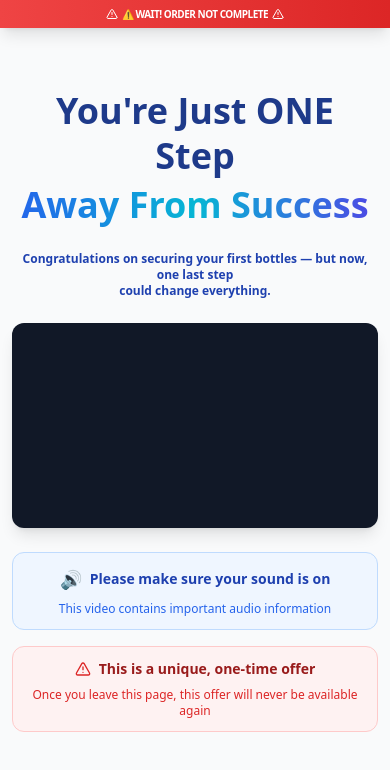
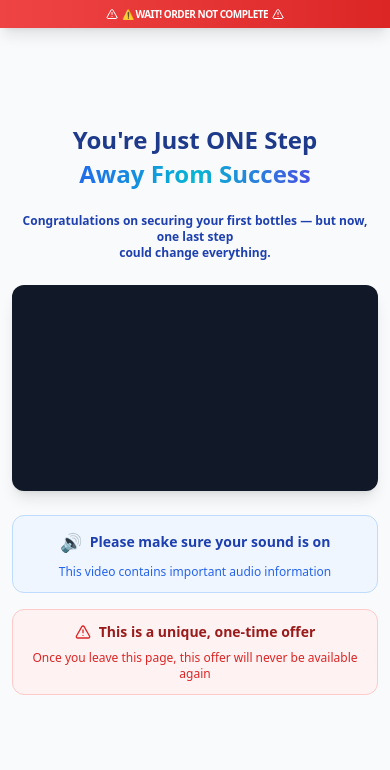
Before and after one commit to sowmik265/brute_horse, a plain HTML site: page index.html in a window 390 px wide. Drawn offline with nearby package versions, Linux system fonts and the light colour scheme.

Commit message:
header text width on smaller devices fixed

```diff
--- a/index.html
+++ b/index.html
@@ -36,16 +36,18 @@
   </div>
 
   <!-- Main Section -->
-  <div class="flex justify-center items-center min-h-screen py-8 px-3 text-center sm:mt-1 xs:mt-2 md:mt-3 lg:mt-4 xl:mt-5 2xl:mt-6">
+  <div
+    class="flex justify-center items-center min-h-screen py-8 px-3 text-center sm:mt-1 xs:mt-2 md:mt-3 lg:mt-4 xl:mt-5 2xl:mt-6">
     <div class="max-w-md mx-auto">
       <header class="mb-6 sm:mb-8 text-center animate-fadeInDown animation-delay-200">
         <div class="mb-6 text-center animate-fadeInUp animation-delay-400">
-          <h1 class="text-4xl sm:text-4xl md:text-3xl lg:text-4xl font-black leading-tight mb-3">
-            <span class="text-blue-900 block mb-1">You're Just ONE Step</span><span
+          <h1
+            class="text-2xl sm:text-xl md:text-3xl lg:text-4xl font-black leading-tight mb-3 w-[70%] sm:w-[70%] md:w-[80%] lg:w-[90%] mx-auto">
+            <span class="text-blue-900 block mb-1">You're Just ONE Step</span>
+            <span
               class="bg-gradient-to-r from-blue-600 via-cyan-500 to-indigo-600 bg-clip-text text-transparent block">Away
               From Success</span>
           </h1>
-
         </div>
         <p class="text-xs sm:text-sm md:text-base text-blue-800 font-semibold px-2 mb-6">
           <span class="block md:inline">Congratulations on securing your first bottles — but now, one
@@ -247,6 +249,7 @@
         </footer>
       </div>
     </div>
+  </div>
 
   <script>
     // Show the purchase card, reject button, and footer after 2:38 minutes (158 seconds)
```
Lines whose indentation alone changed are shown as unchanged.
